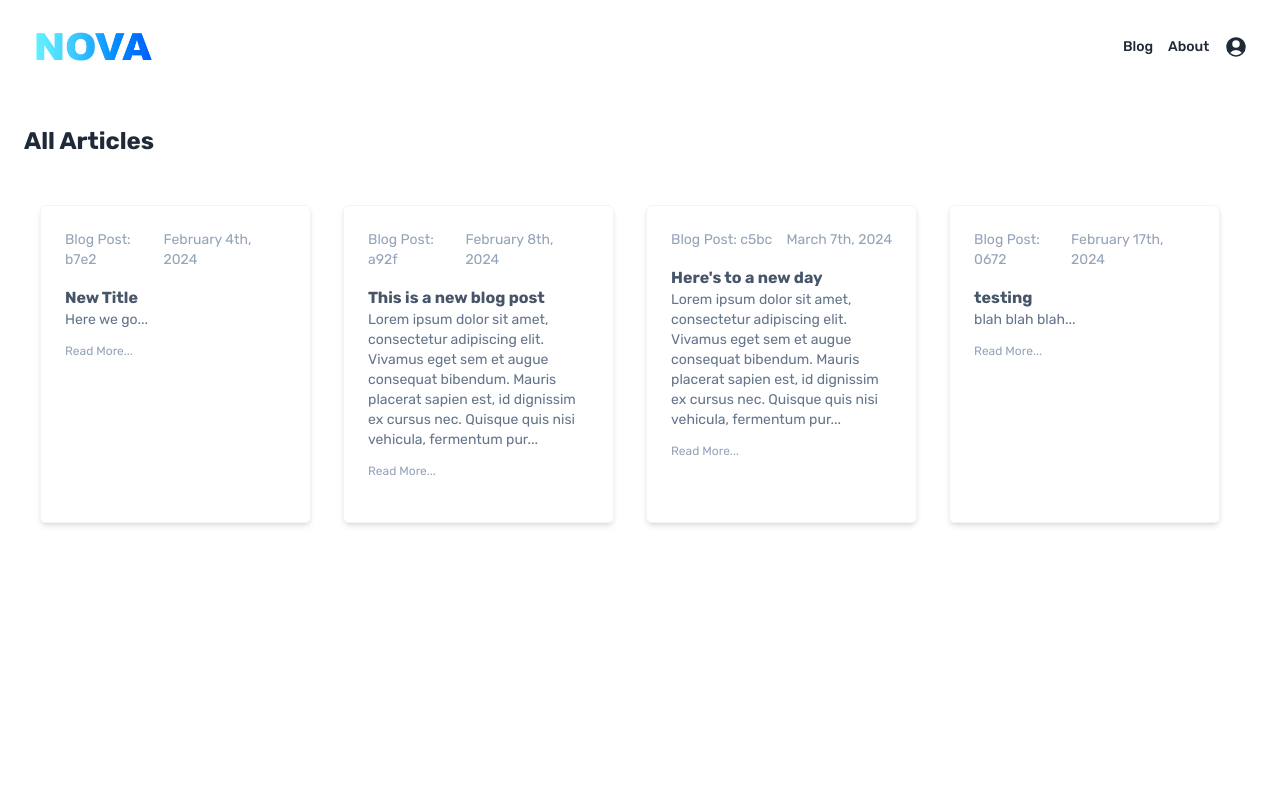
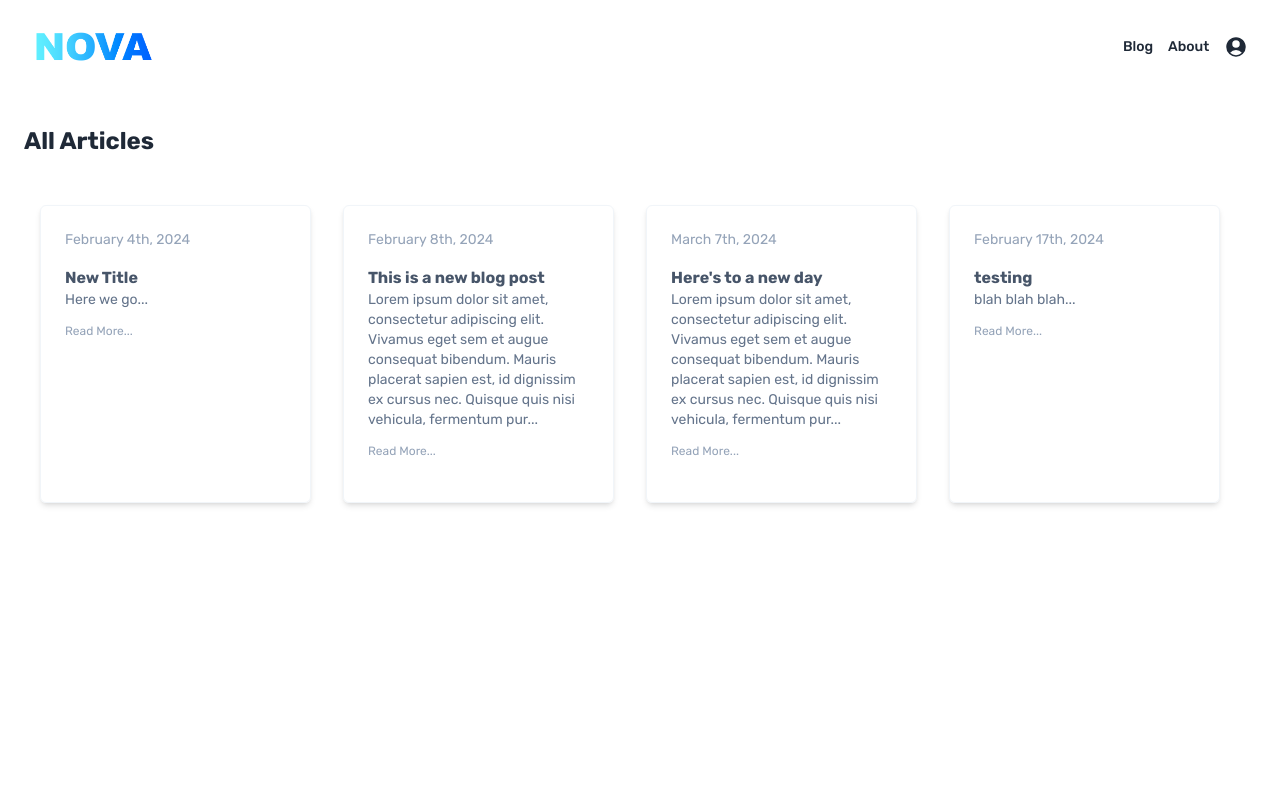
Before and after one commit to BrandonGormley/nova, a Next.js app: page /blog in a window 1280 px wide. Shown: the top 800 px of the page. Built offline with nearby package versions, Linux system fonts and the light colour scheme; data requests are answered from the project's data file.

Commit message:
update definitions & remove id render

```diff
--- a/src/app/components/ui/BlogPostCard.tsx
+++ b/src/app/components/ui/BlogPostCard.tsx
@@ -5,7 +5,7 @@ interface BlogPostProps {
     title: string;
     body: string;
     date: string;
-    recent: string;
+    recent?: string;
 }
 
 export default function BlogPost({
@@ -23,7 +23,6 @@ export default function BlogPost({
                 </p>
             )}
             <div className='flex justify-between text-slate-400 text-sm md:text-xs xl:text-sm'>
-                <p>Blog Post: {id}</p>
                 <p>{date}</p>
             </div>
             <div className='py-4 text-slate-600'>
--- a/src/app/lib/definitions.ts
+++ b/src/app/lib/definitions.ts
@@ -3,7 +3,7 @@ export type BlogPost = {
     title: string;
     body: string;
     date: string;
-    recent: string;
+    recent?: string;
 };
 
 export type BlogPostList = BlogPost[];
```
